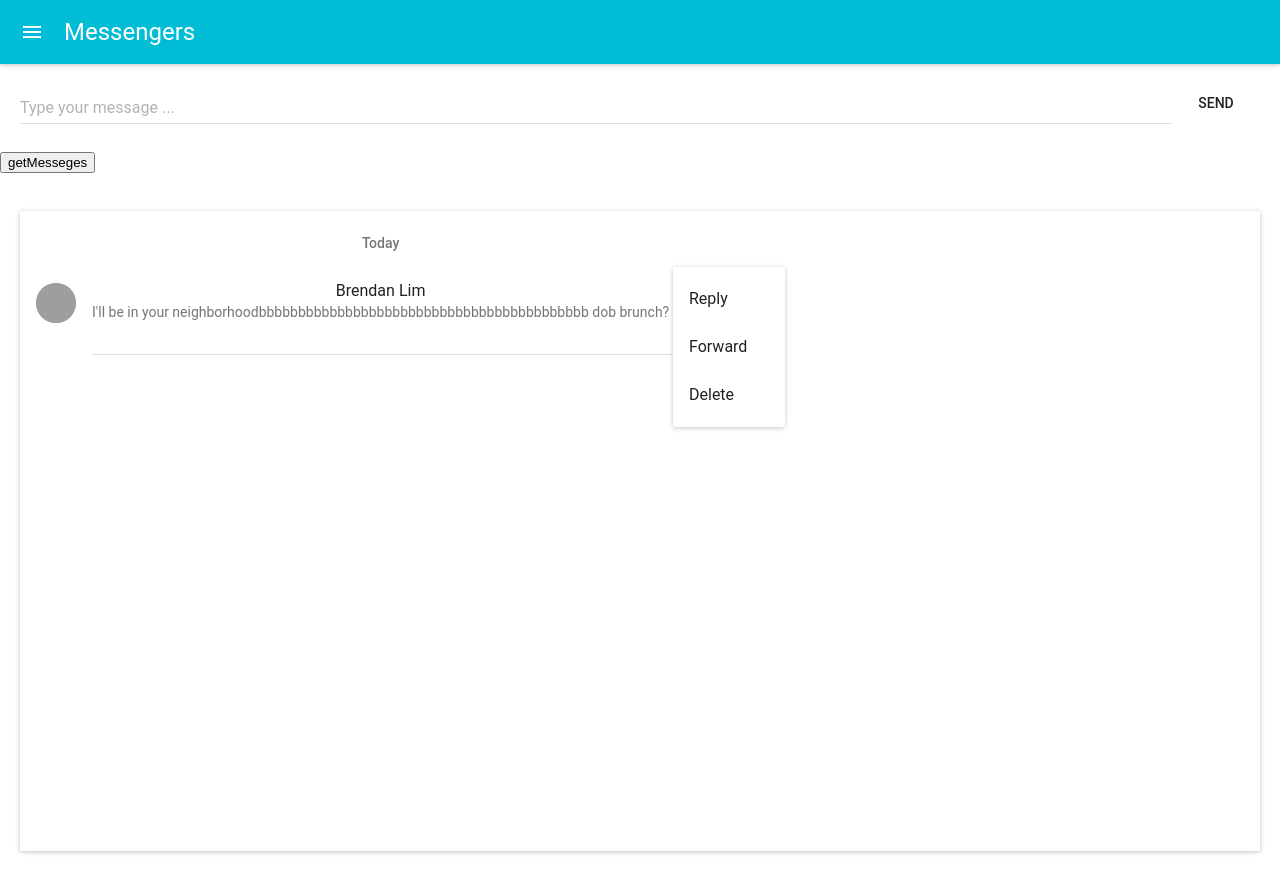
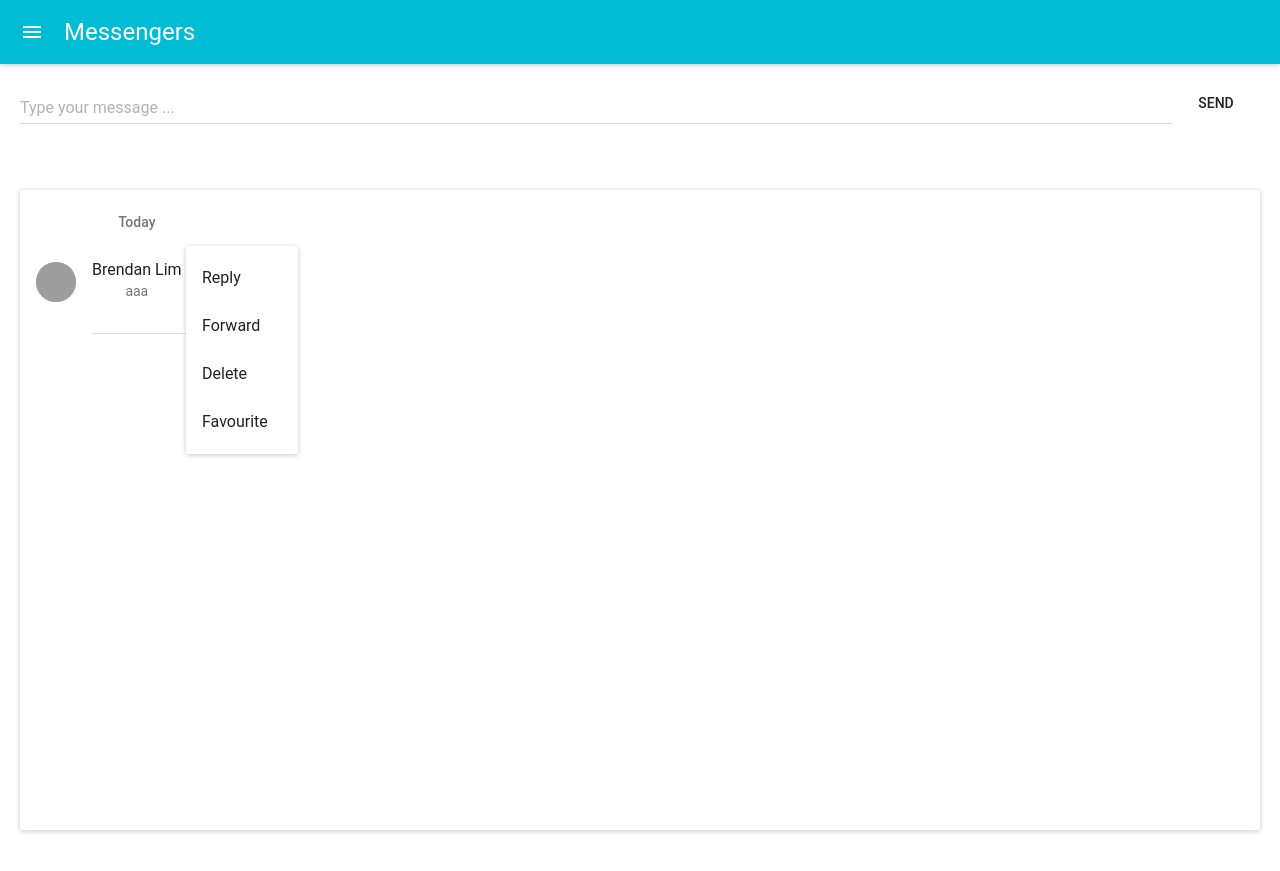
Before and after one commit to infoshareacademy/jfddl5-messengers-app, a React (Create React App) app: page /messages in a window 1280 px wide. Both pictures are taken after a click on the button "more". After the commit the page ends 850 px from the top, so only its background shows below. Built offline with nearby package versions, Linux system fonts and the light colour scheme; no server answers; grey boxes are pictures that could not be loaded.

Commit message:
will mount component

```diff
--- a/src/components/ListOfMessages/ListOfMessages.js
+++ b/src/components/ListOfMessages/ListOfMessages.js
@@ -5,9 +5,11 @@ const styles = {
 
 }
 
-const ListOfMessages = () => (
+const ListOfMessages = (props) => (
     <div style={styles}>
-        <Message />
+        <Message
+        allMessages={props.allMessages}
+        />
   </div>
 )
 
--- a/src/components/ListOfMessages/Message.js
+++ b/src/components/ListOfMessages/Message.js
@@ -1,8 +1,8 @@
 import React from 'react'
-import {List, ListItem} from 'material-ui/List';
+import { List, ListItem } from 'material-ui/List';
 import Divider from 'material-ui/Divider';
 import Avatar from 'material-ui/Avatar';
-import {grey400, darkBlack, lightBlack} from 'material-ui/styles/colors';
+import { grey400, darkBlack, lightBlack } from 'material-ui/styles/colors';
 import IconButton from 'material-ui/IconButton';
 import MoreVertIcon from 'material-ui/svg-icons/navigation/more-vert';
 import IconMenu from 'material-ui/IconMenu';
@@ -24,20 +24,21 @@ const rightIconMenu = (
     <MenuItem>Reply</MenuItem>
     <MenuItem>Forward</MenuItem>
     <MenuItem>Delete</MenuItem>
+    <MenuItem>Favourite</MenuItem>
   </IconMenu>
 );
 
-const Message = () => (
+const Message = (props) => (
   <div>
     <List>
-          <DateOfMessages/>
+      <DateOfMessages />
       <ListItem
         leftAvatar={<Avatar src="images/ok-128.jpg" />}
         rightIconButton={rightIconMenu}
         primaryText="Brendan Lim"
         secondaryText={
           <p>
-              I&apos;ll be in your neighborhoodbbbbbbbbbbbbbbbbbbbbbbbbbbbbbbbbbbbbbbbbbb dob brunch?
+            aaa
           </p>
         }
         secondaryTextLines={2}
--- a/src/views/MessagesView/MessagesView.js
+++ b/src/views/MessagesView/MessagesView.js
@@ -75,6 +75,10 @@ class MessagesView extends React.Component {
         })
     }
 
+    componentWillMount = () => {
+        this.getMesseges()
+    }
+
     render() {
         return (
             <div style={containerStyles}>
@@ -93,12 +97,11 @@ class MessagesView extends React.Component {
                         onClick={this.sendMessageText}
                     />
                 </div>
-                    <div>
-                        <button onClick={this.getMesseges}>getMesseges</button>
-                    </div>
                 <div><br />
                     <Paper style={style} zDepth={1} >
-                        <ListOfMessages />
+                        <ListOfMessages
+                        allMessages={this.state.allMessages}
+                        />
                     </Paper>
                 </div>
             </div>
```
Lines whose indentation alone changed are shown as unchanged.
